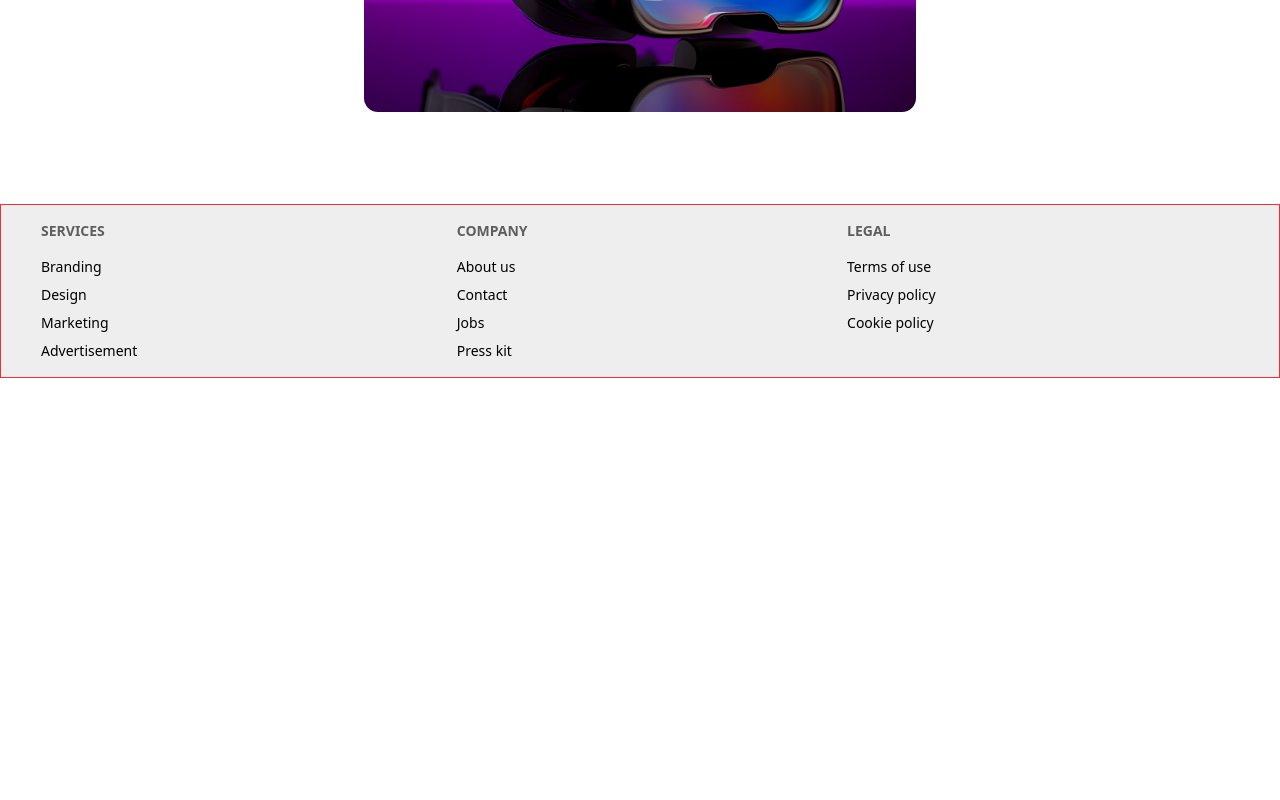
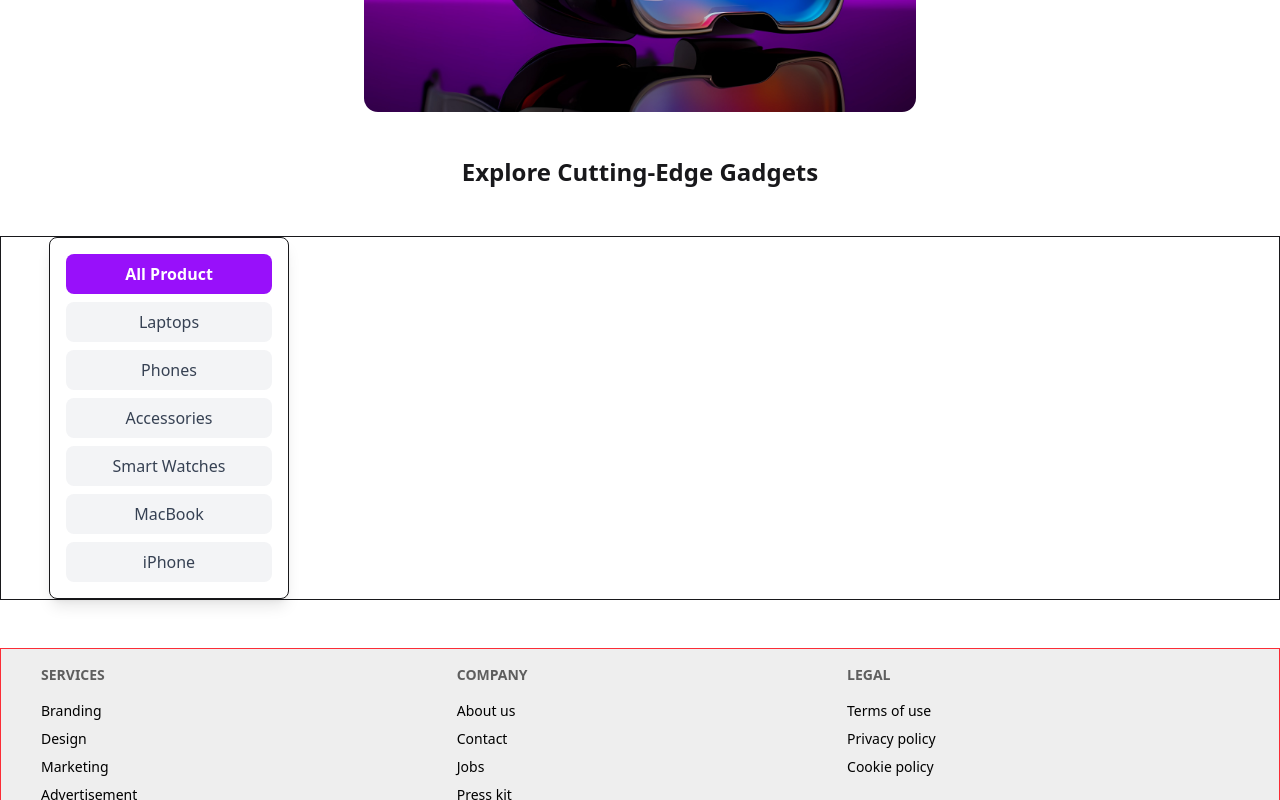
Before and after one commit to programming-hero-web-course-4/b10a8-gadget-heaven-Mili-Akther, a React (Vite) app: page / in a window 1280 px wide. Shown: the part 708-1508 px from the top of the page. Before the commit the page ends 1086 px from the top, so only its background shows below. Built offline with nearby package versions, Linux system fonts and the light colour scheme.

Commit message:
added Nested tab design

```diff
--- /dev/null
+++ b/public/categories.json
@@ -0,0 +1,46 @@
+[
+  {
+    "category": "Laptops",
+    "products": [
+      { "product_id": "L001", "product_title": "Dell XPS 13" },
+      { "product_id": "L002", "product_title": "MacBook Air M2" },
+      { "product_id": "L003", "product_title": "HP Spectre x360" }
+    ]
+  },
+  {
+    "category": "Phones",
+    "products": [
+      { "product_id": "P001", "product_title": "iPhone 15 Pro Max" },
+      { "product_id": "P002", "product_title": "Samsung Galaxy S23 Ultra" },
+      { "product_id": "P003", "product_title": "Google Pixel 8 Pro" }
+    ]
+  },
+  {
+    "category": "Accessories",
+    "products": [
+      { "product_id": "A001", "product_title": "Apple AirPods Pro 2" },
+      { "product_id": "A002", "product_title": "Samsung Galaxy Buds 2 Pro" }
+    ]
+  },
+  {
+    "category": "Smart Watches",
+    "products": [
+      { "product_id": "SW001", "product_title": "Apple Watch Series 9" },
+      { "product_id": "SW002", "product_title": "Samsung Galaxy Watch 6" }
+    ]
+  },
+  {
+    "category": "MacBook",
+    "products": [
+      { "product_id": "MB001", "product_title": "MacBook Pro 16 M3" },
+      { "product_id": "MB002", "product_title": "MacBook Air M1" }
+    ]
+  },
+  {
+    "category": "iPhone",
+    "products": [
+      { "product_id": "IP001", "product_title": "iPhone 14 Pro" },
+      { "product_id": "IP002", "product_title": "iPhone SE 3rd Gen" }
+    ]
+  }
+]
--- /dev/null
+++ b/public/gadgets.json
@@ -0,0 +1,172 @@
+[
+  {
+    "product_id": "P001",
+    "product_title": "Apple iPhone 15 Pro Max",
+    "product_image": "https://i.ibb.co.com/F4ghLSP1/iphone-15.webp",
+    "category": "Smartphones",
+    "price": 1299,
+    "description": "Experience the ultimate smartphone with the iPhone 15 Pro Max.",
+    "specification": [
+      "6.7-inch Super Retina XDR display",
+      "A17 Bionic chip",
+      "Triple-camera system (48MP Main, 12MP Telephoto, 12MP Ultrawide)",
+      "LiDAR Scanner",
+      "Up to 2TB storage"
+    ],
+    "availability": true,
+    "rating": 4.8
+  },
+  {
+    "product_id": "P002",
+    "product_title": "Samsung Galaxy S23 Ultra",
+    "product_image": "https://i.ibb.co.com/j90hc1Zm/THUMB-005-galaxy-s23ultra-device-spen-back-green.jpg",
+    "category": "Smartphones",
+    "price": 1199,
+    "description": "Powerful performance and an advanced camera system.",
+    "specification": [
+      "6.8-inch Dynamic AMOLED display",
+      "Snapdragon 8 Gen 2",
+      "200MP main camera",
+      "S Pen support",
+      "5000mAh battery"
+    ],
+    "availability": true,
+    "rating": 4.7
+  },
+  {
+    "product_id": "P003",
+    "product_title": "Google Pixel 7 Pro",
+    "product_image": "https://i.ibb.co.com/chC2DNnT/Pixel-7-Pro-Snow-custom-mac-bd.webp",
+    "category": "Smartphones",
+    "price": 899,
+    "description": "Google’s best AI-powered smartphone experience.",
+    "specification": [
+      "6.7-inch LTPO OLED display",
+      "Google Tensor G2 chip",
+      "50MP main camera",
+      "120Hz refresh rate",
+      "5000mAh battery"
+    ],
+    "availability": false,
+    "rating": 4.6
+  },
+  {
+    "product_id": "P004",
+    "product_title": "OnePlus 11 5G",
+    "product_image": "https://i.ibb.co.com/5xkw1Ckb/oneplus-11-2.jpg",
+    "category": "Smartphones",
+    "price": 799,
+    "description": "Flagship power with Hasselblad-tuned cameras.",
+    "specification": [
+      "6.7-inch AMOLED display",
+      "Snapdragon 8 Gen 2",
+      "Hasselblad Camera System",
+      "80W fast charging",
+      "5000mAh battery"
+    ],
+    "availability": true,
+    "rating": 4.5
+  },
+  {
+    "product_id": "P005",
+    "product_title": "Sony Xperia 1 V",
+    "product_image": "https://i.ibb.co.com/gM7CQxGw/xperia1v.jpg",
+    "category": "Smartphones",
+    "price": 1199,
+    "description": "Cinematic display and pro-grade camera features.",
+    "specification": [
+      "6.5-inch 4K OLED display",
+      "Snapdragon 8 Gen 2",
+      "Quad-camera system",
+      "120Hz refresh rate",
+      "5000mAh battery"
+    ],
+    "availability": true,
+    "rating": 4.4
+  },
+  {
+    "product_id": "P006",
+    "product_title": "Xiaomi 13 Pro",
+    "product_image": "https://i.ibb.co.com/k2FF9qmS/Xiaomi-13-Pro.jpg",
+    "category": "Smartphones",
+    "price": 1099,
+    "description": "Leica-powered cameras with ultra-fast charging.",
+    "specification": [
+      "6.73-inch LTPO OLED display",
+      "Snapdragon 8 Gen 2",
+      "50MP Leica triple-camera",
+      "120W fast charging",
+      "4820mAh battery"
+    ],
+    "availability": false,
+    "rating": 4.3
+  },
+  {
+    "product_id": "L001",
+    "product_title": "MacBook Pro 16 M2 Max",
+    "product_image": "https://i.ibb.co.com/G184DKy/macbookpro16.jpg",
+    "category": "Laptops",
+    "price": 2499,
+    "description": "The ultimate laptop for creative professionals.",
+    "specification": [
+      "16.2-inch Liquid Retina XDR display",
+      "M2 Max chip",
+      "32GB RAM, 1TB SSD",
+      "100W fast charging",
+      "macOS Ventura"
+    ],
+    "availability": true,
+    "rating": 4.9
+  },
+  {
+    "product_id": "L002",
+    "product_title": "Dell XPS 15",
+    "product_image": "https://i.ibb.co.com/nMmNZZ6F/Dell-XPS-15-Front-and-Top-View.jpg",
+    "category": "Laptops",
+    "price": 1799,
+    "description": "Powerful performance in a sleek design.",
+    "specification": [
+      "15.6-inch 4K OLED display",
+      "Intel Core i9 13th Gen",
+      "32GB RAM, 1TB SSD",
+      "NVIDIA RTX 4060",
+      "Windows 11 Pro"
+    ],
+    "availability": true,
+    "rating": 4.7
+  },
+  {
+    "product_id": "S001",
+    "product_title": "Apple Watch Ultra",
+    "product_image": "https://i.ibb.co.com/LzJ8BXxS/Apple-Watch-Ultra.jpg",
+    "category": "Smartwatches",
+    "price": 799,
+    "description": "The toughest and most powerful Apple Watch.",
+    "specification": [
+      "49mm Titanium Case",
+      "LTPO OLED Always-On Display",
+      "Dual-frequency GPS",
+      "Up to 36 hours battery life",
+      "Water-resistant up to 100m"
+    ],
+    "availability": true,
+    "rating": 4.8
+  },
+  {
+    "product_id": "S002",
+    "product_title": "Samsung Galaxy Watch 5 Pro",
+    "product_image": "https://i.ibb.co.com/xKC6thPR/THUMB-003.jpg",
+    "category": "Smartwatches",
+    "price": 499,
+    "description": "Advanced health tracking with premium design.",
+    "specification": [
+      "1.4-inch Super AMOLED display",
+      "Titanium Frame",
+      "Body Composition Analysis",
+      "GPS and LTE support",
+      "Up to 80 hours battery life"
+    ],
+    "availability": false,
+    "rating": 4.6
+  }
+]
--- a/src/Components/Banner.jsx
+++ b/src/Components/Banner.jsx
@@ -52,7 +52,7 @@ const Banner = () => {
       {/* Floating Banner Image */}
       <div className="absolute left-1/2 transform -translate-x-1/2 max-w-4xl border-2 border-white rounded-4xl">
         <img
-          className="w-[1500px] h-[420px]  rounded-4xl border-18 bg-white/10 backdrop-blur-lg  border-white/10 mb-12"
+          className="w-[1500px] h-[420px]  rounded-4xl border-18 bg-white/10 backdrop-blur-lg  border-white/10 "
           src={bannerImg}
           alt=""
         />
--- /dev/null
+++ b/src/Components/Categories.jsx
@@ -0,0 +1,48 @@
+
+const Categories = ({categories}) => {
+    return (
+      <div className="w-full px-8 md:px-12 border mt-12">
+        <div className="w-60 p-4 bg-white rounded-lg shadow-lg border">
+          <ul className="space-y-2">
+            <li>
+              <button className="w-full px-4 py-2 bg-purple-600 text-white rounded-lg font-semibold">
+                All Product
+              </button>
+            </li>
+            <li>
+              <button className="w-full px-4 py-2 bg-gray-100 text-gray-700 rounded-lg">
+                Laptops
+              </button>
+            </li>
+            <li>
+              <button className="w-full px-4 py-2 bg-gray-100 text-gray-700 rounded-lg">
+                Phones
+              </button>
+            </li>
+            <li>
+              <button className="w-full px-4 py-2 bg-gray-100 text-gray-700 rounded-lg">
+                Accessories
+              </button>
+            </li>
+            <li>
+              <button className="w-full px-4 py-2 bg-gray-100 text-gray-700 rounded-lg">
+                Smart Watches
+              </button>
+            </li>
+            <li>
+              <button className="w-full px-4 py-2 bg-gray-100 text-gray-700 rounded-lg">
+                MacBook
+              </button>
+            </li>
+            <li>
+              <button className="w-full px-4 py-2 bg-gray-100 text-gray-700 rounded-lg">
+                iPhone
+              </button>
+            </li>
+          </ul>
+        </div>
+      </div>
+    );
+};
+
+export default Categories;
--- /dev/null
+++ b/src/Components/Heading.jsx
@@ -0,0 +1,10 @@
+
+const Heading = ({title}) => {
+    return (
+      <div className="w-full px-8 md:px-12 flex justify-center mx-auto mt-64">
+        <h1 className="mx-auto  font-bold text-2xl">{title}</h1>
+      </div>
+    );
+};
+
+export default Heading;
--- a/src/Pages/Home.jsx
+++ b/src/Pages/Home.jsx
@@ -1,15 +1,20 @@
+import { useLoaderData } from "react-router-dom";
 import Banner from "../Components/Banner";
-
-
-
+import Heading from "../Components/Heading";
+import Categories from "../Components/Categories";
 
 const Home = () => {
+  const categories = useLoaderData()
+  console.log(categories);
   return (
     <>
       <div className="w-full px-8 md:px-12">
         <Banner />
-
       </div>
+      {/* Heading */}
+      <Heading title={"Explore Cutting-Edge Gadgets"}></Heading>
+      {/* Nested tab section */}
+     <Categories Categories={categories}></Categories>
     </>
   );
 };
--- a/src/Routes/Routes.jsx
+++ b/src/Routes/Routes.jsx
@@ -12,6 +12,7 @@ const routes = createBrowserRouter([
       {
         path: "/",
         element: <Home></Home>,
+        loader:() => fetch('./categories.json')
       },
       {
         path: "/statistics",
```
Lines whose indentation alone changed are shown as unchanged.
